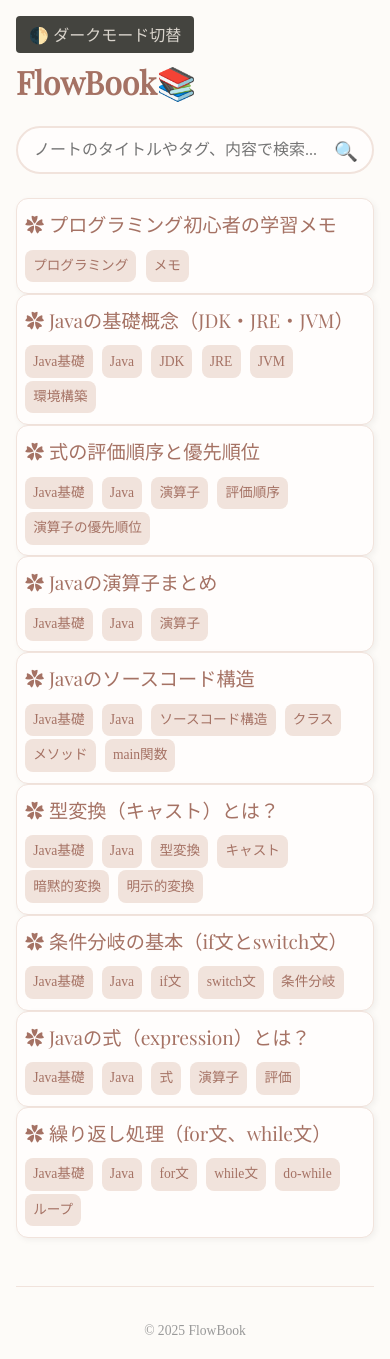
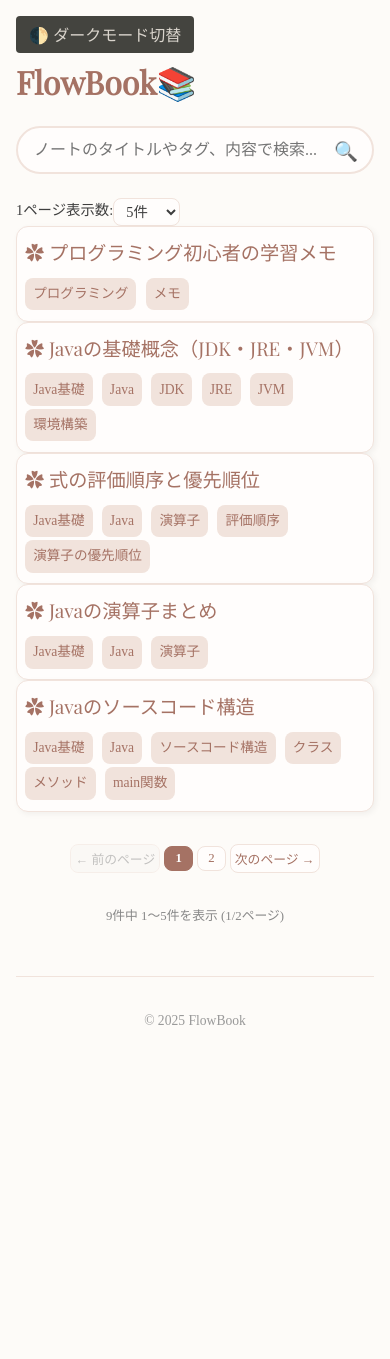
Before and after one commit to flowpon/notes-site, a Jekyll site: the page built from index.markdown, in a window 390 px wide. Built offline with Jekyll 4.4.1, drawn with Linux system fonts in a browser that asks for light colours; after the commit the page ends 1049 px from its top, so only the background shows below that.

Commit message:
一部編集と追加

```diff
--- a/assets/css/style.css
+++ b/assets/css/style.css
@@ -517,6 +517,145 @@ html.dark-mode footer {
   border-top-color: var(--color-dark-border);
 }
 
+/* パジネーション設定コントロール */
+.pagination-controls {
+  display: flex;
+  align-items: center;
+}
+
+.pagination-controls label {
+  font-weight: 500;
+  color: var(--color-text);
+  font-size: 0.9rem;
+}
+
+.pagination-controls select {
+  padding: var(--spacing-xs) var(--spacing-sm);
+  border: 1px solid var(--color-border);
+  border-radius: var(--border-radius-small);
+  background-color: var(--color-surface);
+  color: var(--color-text);
+  font-size: 0.9rem;
+  font-family: var(--font-primary);
+  transition: border-color var(--transition-fast);
+}
+
+.pagination-controls select:focus {
+  outline: none;
+  border-color: var(--color-secondary);
+}
+
+/* パジネーション */
+.pagination {
+  display: flex;
+  justify-content: center;
+  align-items: center;
+  gap: var(--spacing-xs);
+  margin: var(--spacing-xl) 0;
+  flex-wrap: wrap;
+}
+
+.pagination-link,
+.pagination-number {
+  display: inline-block;
+  padding: var(--spacing-xs) var(--spacing-sm);
+  border: 1px solid var(--color-border);
+  border-radius: var(--border-radius-small);
+  text-decoration: none;
+  background-color: var(--color-surface);
+  color: var(--color-primary);
+  transition: all var(--transition-fast);
+  font-size: 0.9rem;
+  font-family: var(--font-primary);
+  min-width: 2.5rem;
+  text-align: center;
+  cursor: pointer;
+}
+
+.pagination-link:hover:not(:disabled),
+.pagination-number:hover:not(:disabled) {
+  background-color: var(--color-secondary);
+  color: white;
+  border-color: var(--color-secondary);
+  transform: translateY(-1px);
+}
+
+.pagination-current {
+  background-color: var(--color-primary) !important;
+  color: white !important;
+  border-color: var(--color-primary) !important;
+  font-weight: bold;
+  cursor: default;
+}
+
+.pagination-link:disabled {
+  opacity: 0.5;
+  cursor: not-allowed;
+  background-color: var(--color-surface-alt);
+  color: var(--color-text-light);
+}
+
+.pagination-ellipsis {
+  padding: var(--spacing-xs) var(--spacing-xs);
+  color: var(--color-text-light);
+  font-weight: bold;
+}
+
+.pagination-numbers {
+  display: flex;
+  gap: var(--spacing-xs);
+  align-items: center;
+}
+
+/* パジネーション情報 */
+.pagination-info {
+  text-align: center;
+  color: var(--color-text-light);
+  font-size: 0.85rem;
+  margin: var(--spacing-md) 0;
+  font-family: var(--font-primary);
+}
+
+/* ダークモード対応 */
+html.dark-mode .pagination-controls label {
+  color: var(--color-dark-text);
+}
+
+html.dark-mode .pagination-controls select {
+  background-color: var(--color-dark-surface);
+  border-color: var(--color-dark-border);
+  color: var(--color-dark-text);
+}
+
+html.dark-mode .pagination-link,
+html.dark-mode .pagination-number {
+  background-color: var(--color-dark-surface);
+  border-color: var(--color-dark-border);
+  color: var(--color-dark-link);
+}
+
+html.dark-mode .pagination-link:hover:not(:disabled),
+html.dark-mode .pagination-number:hover:not(:disabled) {
+  background-color: var(--color-secondary);
+  border-color: var(--color-secondary);
+  color: white;
+}
+
+html.dark-mode .pagination-current {
+  background-color: var(--color-primary) !important;
+  border-color: var(--color-primary) !important;
+  color: white !important;
+}
+
+html.dark-mode .pagination-link:disabled {
+  background-color: var(--color-dark-surface-alt);
+  color: var(--color-dark-text-light);
+}
+
+html.dark-mode .pagination-info {
+  color: var(--color-dark-text-light);
+}
+
 /* ===== レスポンシブデザイン ===== */
 @media screen and (max-width: 1024px) {
   body {
@@ -564,6 +703,21 @@ html.dark-mode footer {
   .search-icon {
     right: 1rem;
   }
+
+  .pagination-controls {
+    align-items: flex-start;
+  }
+
+  .pagination {
+    gap: var(--spacing-xs);
+  }
+
+  .pagination-link,
+  .pagination-number {
+    padding: var(--spacing-xs) var(--spacing-sm);
+    font-size: 0.85rem;
+    min-width: 2rem;
+  }
 }
 
 @media screen and (max-width: 480px) {
@@ -584,6 +738,17 @@ html.dark-mode footer {
   .content-preview {
     font-size: 0.8rem;
     padding: 0.3rem;
+  }
+
+  .pagination-link,
+  .pagination-number {
+    padding: var(--spacing-xs) var(--spacing-xs);
+    font-size: 0.8rem;
+    min-width: 1.8rem;
+  }
+
+  .pagination-info {
+    font-size: 0.8rem;
   }
 }
 
--- a/assets/js/main.js
+++ b/assets/js/main.js
@@ -6,3 +6,346 @@ document.addEventListener("DOMContentLoaded", function () {
     });
   }
 });
+// ====================
+// パジネーション機能
+// ====================
+
+// NotePaginationクラスをここに追加
+class NotePagination {
+  /**
+   * NotePagination - ノート用ページネーションクラス
+   * _notesコレクション用のクライアントサイドページネーション機能
+   */
+  constructor() {
+    this.allNotes = Array.from(document.querySelectorAll(".note-item"));
+    this.filteredNotes = [...this.allNotes];
+    this.currentPage = 1;
+    this.itemsPerPage = 5;
+    this.searchInput = document.getElementById("search-input");
+    this.itemsPerPageSelect = document.getElementById("items-per-page");
+
+    this.initializeElements();
+    this.bindEvents();
+    this.showPage(1);
+  }
+
+  /**
+   * DOM要素を初期化
+   */
+  initializeElements() {
+    this.container = document.getElementById("notes-container");
+    this.pagination = document.getElementById("pagination");
+    this.paginationInfo = document.getElementById("pagination-info");
+    this.prevBtn = document.getElementById("prev-btn");
+    this.nextBtn = document.getElementById("next-btn");
+    this.paginationNumbers = document.getElementById("pagination-numbers");
+  }
+
+  /**
+   * イベントリスナーをバインド
+   */
+  bindEvents() {
+    // 検索機能
+    if (this.searchInput) {
+      this.searchInput.addEventListener("input", (e) => {
+        this.filterNotes(e.target.value);
+      });
+    }
+
+    // 表示件数切り替え
+    if (this.itemsPerPageSelect) {
+      this.itemsPerPageSelect.addEventListener("change", (e) => {
+        this.itemsPerPage = parseInt(e.target.value);
+        this.currentPage = 1;
+        this.showPage(1);
+      });
+    }
+
+    // 前のページボタン
+    if (this.prevBtn) {
+      this.prevBtn.addEventListener("click", () => {
+        if (this.currentPage > 1) {
+          this.showPage(this.currentPage - 1);
+        }
+      });
+    }
+
+    // 次のページボタン
+    if (this.nextBtn) {
+      this.nextBtn.addEventListener("click", () => {
+        const totalPages = this.getTotalPages();
+        if (this.currentPage < totalPages) {
+          this.showPage(this.currentPage + 1);
+        }
+      });
+    }
+  }
+
+  /**
+   * ノートをフィルタリング（検索機能）
+   * @param {string} searchTerm - 検索キーワード
+   */
+  filterNotes(searchTerm) {
+    const term = searchTerm.toLowerCase().trim();
+
+    if (term === "") {
+      this.filteredNotes = [...this.allNotes];
+    } else {
+      this.filteredNotes = this.allNotes.filter((note) => {
+        const title = note.dataset.title || "";
+        const tags = note.dataset.tags || "";
+        const content = note.dataset.content || "";
+
+        return (
+          title.includes(term) ||
+          tags.includes(term) ||
+          content.toLowerCase().includes(term)
+        );
+      });
+    }
+
+    this.currentPage = 1;
+    this.showPage(1);
+  }
+
+  /**
+   * 総ページ数を取得
+   * @returns {number} 総ページ数
+   */
+  getTotalPages() {
+    if (this.itemsPerPage === -1) return 1;
+    return Math.ceil(this.filteredNotes.length / this.itemsPerPage);
+  }
+
+  /**
+   * 指定されたページを表示
+   * @param {number} page - 表示するページ番号
+   */
+  showPage(page) {
+    this.currentPage = page;
+
+    // 全ノートを非表示
+    this.allNotes.forEach((note) => {
+      note.style.display = "none";
+    });
+
+    // 全件表示の場合
+    if (this.itemsPerPage === -1) {
+      this.filteredNotes.forEach((note) => {
+        note.style.display = "block";
+      });
+      if (this.pagination) {
+        this.pagination.style.display = "none";
+      }
+      this.updatePaginationInfo();
+      return;
+    }
+
+    // ページネーション計算
+    const startIndex = (page - 1) * this.itemsPerPage;
+    const endIndex = startIndex + this.itemsPerPage;
+    const pageNotes = this.filteredNotes.slice(startIndex, endIndex);
+
+    // 該当ページのノートを表示
+    pageNotes.forEach((note) => {
+      note.style.display = "block";
+    });
+
+    this.updatePagination();
+    this.updatePaginationInfo();
+  }
+
+  /**
+   * ページネーションUIを更新
+   */
+  updatePagination() {
+    const totalPages = this.getTotalPages();
+
+    if (!this.pagination) return;
+
+    if (totalPages <= 1) {
+      this.pagination.style.display = "none";
+      return;
+    }
+
+    this.pagination.style.display = "flex";
+
+    // 前へボタンの状態更新
+    if (this.prevBtn) {
+      this.prevBtn.disabled = this.currentPage === 1;
+      this.prevBtn.style.opacity = this.currentPage === 1 ? "0.5" : "1";
+    }
+
+    // 次へボタンの状態更新
+    if (this.nextBtn) {
+      this.nextBtn.disabled = this.currentPage === totalPages;
+      this.nextBtn.style.opacity =
+        this.currentPage === totalPages ? "0.5" : "1";
+    }
+
+    // ページ番号の更新
+    if (this.paginationNumbers) {
+      this.updatePageNumbers(totalPages);
+    }
+  }
+
+  /**
+   * ページ番号ボタンを更新
+   * @param {number} totalPages - 総ページ数
+   */
+  updatePageNumbers(totalPages) {
+    this.paginationNumbers.innerHTML = "";
+
+    const maxVisiblePages = 5;
+    let startPage = Math.max(
+      1,
+      this.currentPage - Math.floor(maxVisiblePages / 2)
+    );
+    let endPage = Math.min(totalPages, startPage + maxVisiblePages - 1);
+
+    if (endPage - startPage < maxVisiblePages - 1) {
+      startPage = Math.max(1, endPage - maxVisiblePages + 1);
+    }
+
+    // 最初のページ
+    if (startPage > 1) {
+      this.addPageButton(1);
+      if (startPage > 2) {
+        this.addEllipsis();
+      }
+    }
+
+    // 中間のページ
+    for (let i = startPage; i <= endPage; i++) {
+      this.addPageButton(i);
+    }
+
+    // 最後のページ
+    if (endPage < totalPages) {
+      if (endPage < totalPages - 1) {
+        this.addEllipsis();
+      }
+      this.addPageButton(totalPages);
+    }
+  }
+
+  /**
+   * ページボタンを追加
+   * @param {number} pageNum - ページ番号
+   */
+  addPageButton(pageNum) {
+    const button = document.createElement("button");
+    button.textContent = pageNum;
+    button.className = "pagination-number";
+
+    if (pageNum === this.currentPage) {
+      button.classList.add("pagination-current");
+      button.disabled = true;
+    }
+
+    button.addEventListener("click", () => {
+      this.showPage(pageNum);
+    });
+
+    this.paginationNumbers.appendChild(button);
+  }
+
+  /**
+   * 省略記号を追加
+   */
+  addEllipsis() {
+    const ellipsis = document.createElement("span");
+    ellipsis.textContent = "...";
+    ellipsis.className = "pagination-ellipsis";
+    this.paginationNumbers.appendChild(ellipsis);
+  }
+
+  /**
+   * ページネーション情報を更新
+   */
+  updatePaginationInfo() {
+    if (!this.paginationInfo) return;
+
+    const totalNotes = this.filteredNotes.length;
+
+    if (totalNotes === 0) {
+      this.paginationInfo.textContent = "該当するノートが見つかりません";
+      return;
+    }
+
+    if (this.itemsPerPage === -1) {
+      this.paginationInfo.textContent = `全${totalNotes}件を表示`;
+      return;
+    }
+
+    const startIndex = (this.currentPage - 1) * this.itemsPerPage + 1;
+    const endIndex = Math.min(this.currentPage * this.itemsPerPage, totalNotes);
+    const totalPages = this.getTotalPages();
+
+    this.paginationInfo.textContent = `${totalNotes}件中 ${startIndex}～${endIndex}件を表示 (${this.currentPage}/${totalPages}ページ)`;
+  }
+
+  /**
+   * ページネーションをリセット
+   */
+  reset() {
+    this.filteredNotes = [...this.allNotes];
+    this.currentPage = 1;
+    if (this.searchInput) {
+      this.searchInput.value = "";
+    }
+    if (this.itemsPerPageSelect) {
+      this.itemsPerPageSelect.value = "5";
+    }
+    this.itemsPerPage = 5;
+    this.showPage(1);
+  }
+
+  /**
+   * 現在の状態を取得
+   * @returns {Object} 現在の状態
+   */
+  getState() {
+    return {
+      currentPage: this.currentPage,
+      itemsPerPage: this.itemsPerPage,
+      totalPages: this.getTotalPages(),
+      totalNotes: this.filteredNotes.length,
+      searchTerm: this.searchInput ? this.searchInput.value : "",
+    };
+  }
+}
+
+// グローバルスコープでインスタンスを保持
+let notePagination;
+
+// ページ読み込み完了後に初期化
+document.addEventListener("DOMContentLoaded", () => {
+  // DOM要素の存在確認
+  const notesContainer = document.getElementById("notes-container");
+  const noteItems = document.querySelectorAll(".note-item");
+
+  if (notesContainer && noteItems.length > 0) {
+    notePagination = new NotePagination();
+  } else {
+    console.warn("NotePagination: Required DOM elements not found");
+  }
+});
+
+// デバッグ用（開発環境でのみ使用）
+if (typeof window !== "undefined") {
+  window.NotePagination = NotePagination;
+}
+
+// 既存の初期化処理と統合
+document.addEventListener("DOMContentLoaded", () => {
+  // 既存の初期化処理...
+
+  // パジネーション初期化
+  const notesContainer = document.getElementById("notes-container");
+  const noteItems = document.querySelectorAll(".note-item");
+
+  if (notesContainer && noteItems.length > 0) {
+    window.notePagination = new NotePagination();
+  }
+});
--- a/index.markdown
+++ b/index.markdown
@@ -18,12 +18,25 @@ title: FlowBook
   </div>
 </header>
 
+<!-- パジネーション設定 -->
+<div class="pagination-controls">
+  <label for="items-per-page">1ページ表示数:</label>
+  <select id="items-per-page">
+    <option value="5" selected>5件</option>
+    <option value="10">10件</option>
+    <option value="20">20件</option>
+    <option value="-1">全件</option>
+  </select>
+</div>
+
 <div id="home">
-  <ul>
+  <!-- ここに動的にノートが表示される -->
+  <ul id="notes-container">
     {% for note in site.notes %}
       <li class="note-item"
           data-tags="{{ note.tags | join: ',' | downcase }}"
-          data-content="{{ note.content | strip_html | truncate: 300 | escape }}">
+          data-content="{{ note.content | strip_html | truncate: 300 | escape }}"
+          data-title="{{ note.title | downcase }}">
         <a href="{{ site.baseurl }}{{ note.url }}">
           <h2>✿ {{ note.title }}</h2>
           {% if note.tags %}
@@ -38,3 +51,13 @@ title: FlowBook
     {% endfor %}
   </ul>
 </div>
+
+<!-- パジネーション -->
+<div id="pagination" class="pagination" style="display: none;">
+  <button id="prev-btn" class="pagination-link prev">← 前のページ</button>
+  <div id="pagination-numbers" class="pagination-numbers"></div>
+  <button id="next-btn" class="pagination-link next">次のページ →</button>
+</div>
+
+<!-- パジネーション情報 -->
+<div id="pagination-info" class="pagination-info"></div>
```
Also changed, not shown: Gemfile.lock.
